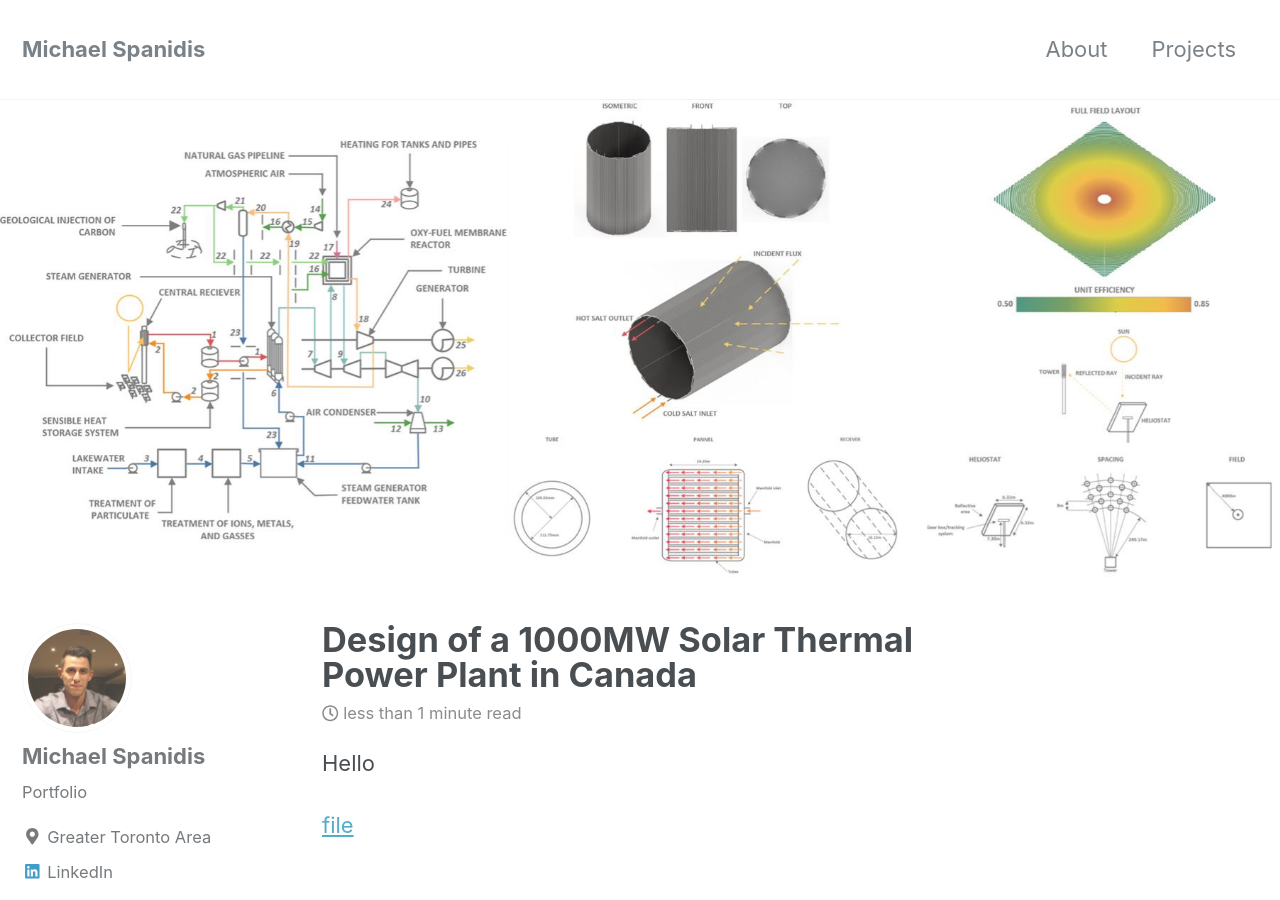
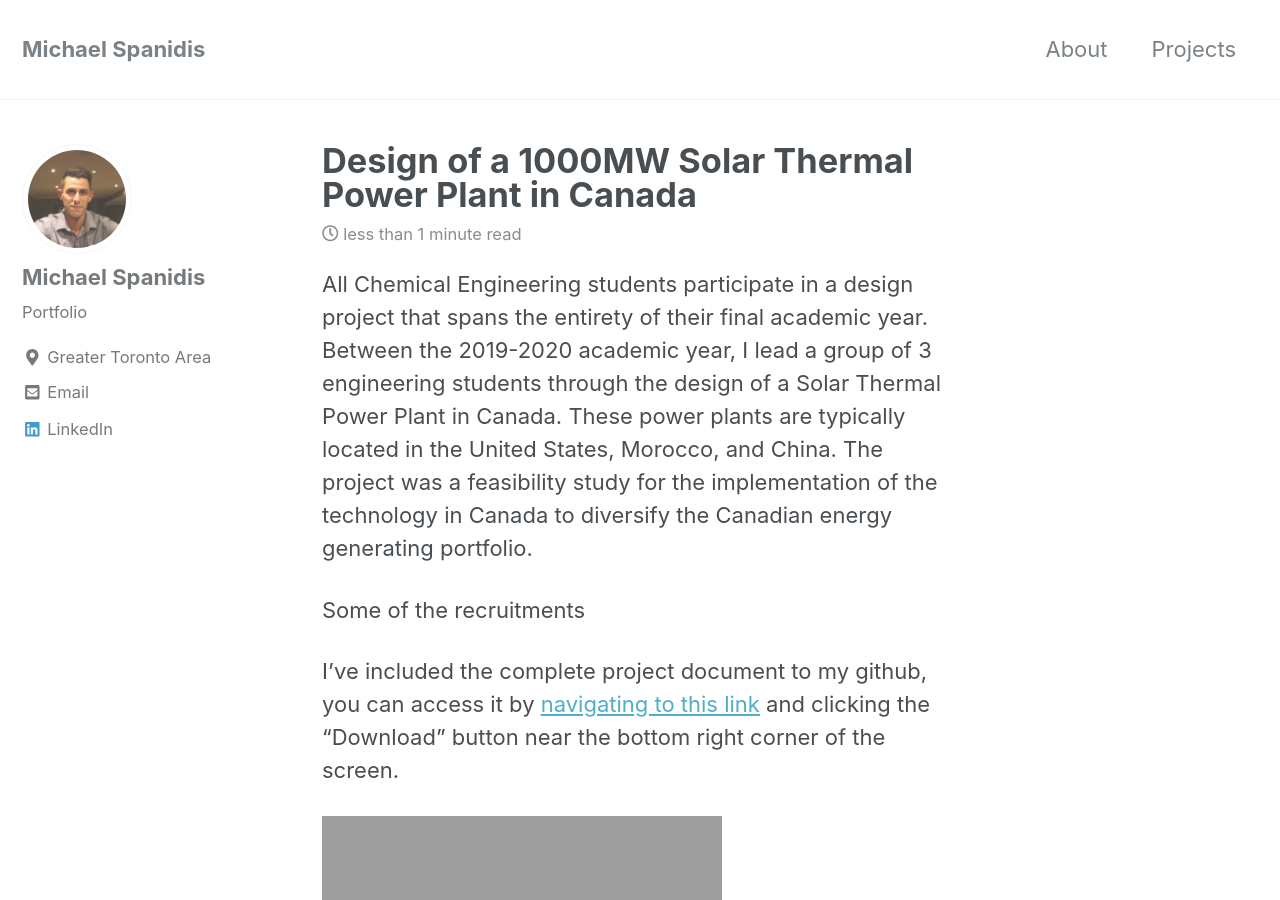
Before and after one commit to michaelspanidis/michaelspanidis.github.io, a Jekyll site: the page built from _posts/2020-09-11-capstone.md, in a window 1280 px wide and 900 px high. Built offline with Jekyll 4.4.1, drawn with Linux system fonts in a browser that asks for light colours; nearby versions of some CDN libraries.

Commit message:
changes14

```diff
--- a/_config.yml
+++ b/_config.yml
@@ -88,7 +88,7 @@ author:
   avatar           : "/images/headshot.jpg" # path of avatar image, e.g. "/assets/images/bio-photo.jpg"
   bio              : "Portfolio"
   location         : "Greater Toronto Area"
-  email            :
+  email            : "michael.spanidis@ryerson.ca"
   uri              :
   home             : # null (default), "absolute or relative url to link to author home"
   bitbucket        :
@@ -97,7 +97,7 @@ author:
   flickr           :
   facebook         :
   foursquare       :
-  github           : "michaelspanidis"
+  github           : # "michaelspanidis"
   gitlab           :
   google_plus      :
   keybase          :
--- a/_posts/2020-09-11-capstone.md
+++ b/_posts/2020-09-11-capstone.md
@@ -2,13 +2,16 @@
 title: "Design of a 1000MW Solar Thermal Power Plant in Canada"
 output: pdf_document
 date: 2020-09-11
-header:
-  image: "/images/capstone/header.jpg"
 tags: [thermal design, mechanical design, process design, sustainability]
 excerpt: "Thermal Design, Mechanical Design, Process Design, Sustainability"
 mathjax: "true"
 ---
+All Chemical Engineering students participate in a design project that spans the entirety of their final academic year. Between the 2019-2020 academic year, I lead a group of 3 engineering students through the design of a Solar Thermal Power Plant in Canada. These power plants are typically located in the United States, Morocco, and China. The project was a feasibility study for the implementation of the technology in Canada to diversify the Canadian energy generating portfolio.
 
-Hello
+Some of the recruitments
 
-[file](https://github.com/michaelspanidis/michaelspanidis.github.io/blob/master/projectdocs/Sunwell%20Solar%20Power%20Facility%20Design%20of%20a%201000%20MW%20Concentrating%20Solar%20Power%20Plant.pdf)
+
+I've included the complete project document to my github, you can access it by [navigating to this link](https://github.com/michaelspanidis/michaelspanidis.github.io/blob/master/projectdocs/Sunwell%20Solar%20Power%20Facility%20Design%20of%20a%201000%20MW%20Concentrating%20Solar%20Power%20Plant.pdf) and clicking the "Download" button near the bottom right corner of the screen.
+
+
+![alt]({{ site.url }}{{ site.baseurl }}/images/capstone/linsep.jpg)
```
Also changed, not shown: images/capstone/header.jpg (deleted).
